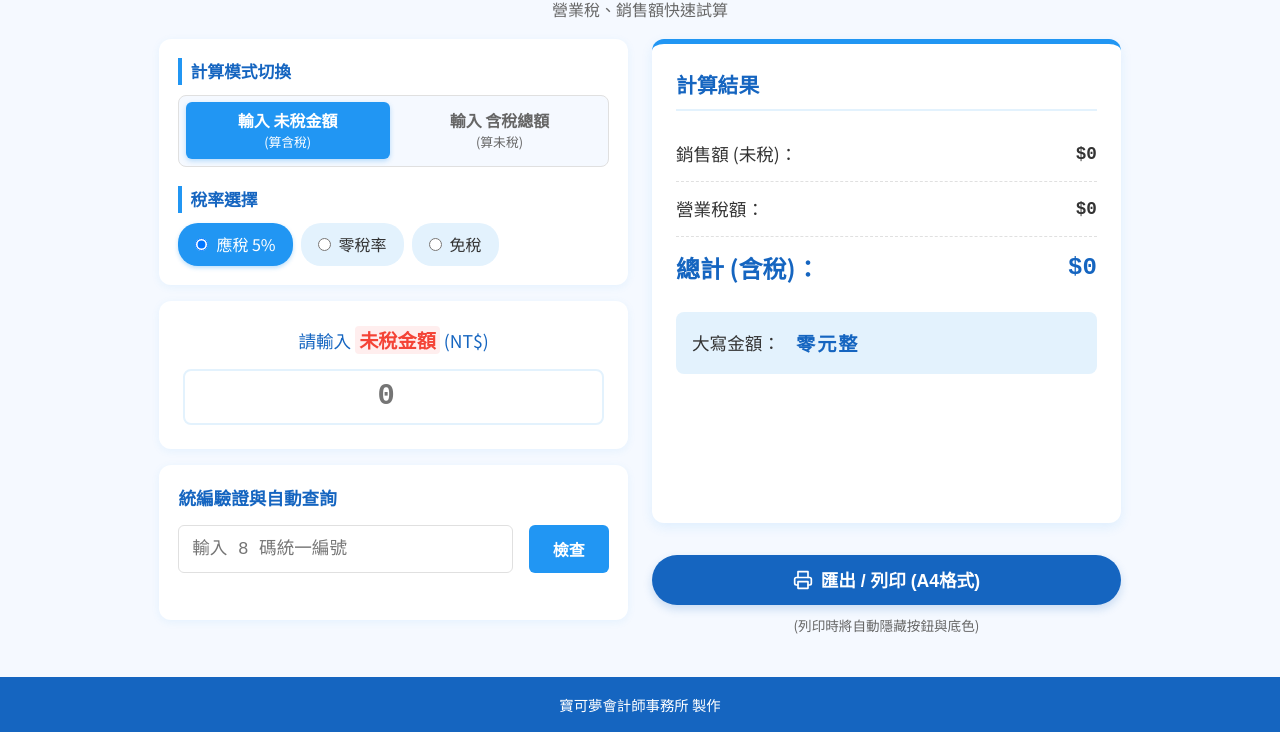
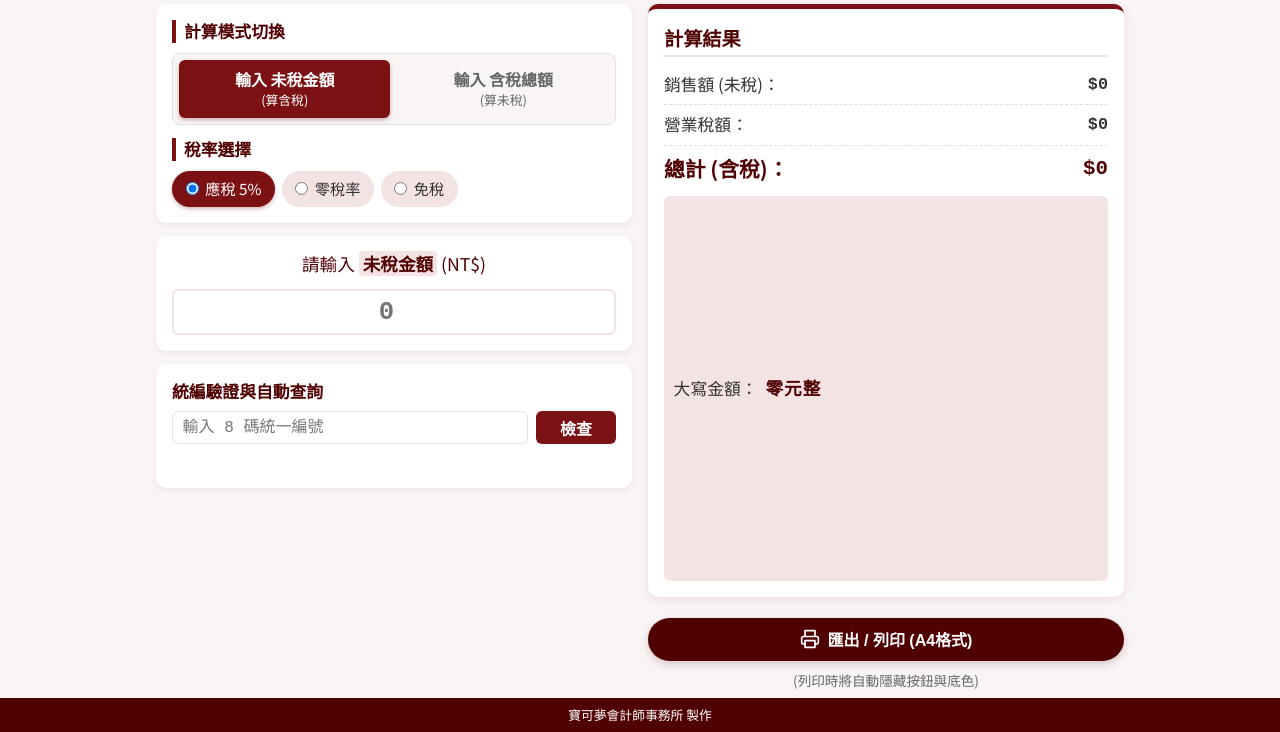
Before and after one commit to amy52608-svg/invoice-calculator, a plain HTML site: page index.html in a window 1280 px wide. Shown: the part 68-800 px from the top of the page. Drawn offline with Linux system fonts and the light colour scheme.

Commit message:
style: apply college burgundy theme and compact layout

```diff
--- a/style.css
+++ b/style.css
@@ -1,16 +1,17 @@
 :root {
-    --primary-color: #2196F3;
-    --primary-dark: #1565C0;
-    --primary-light: #E3F2FD;
-    --secondary-color: #bbdefb;
+    --primary-color: #7B1113;
+    /* College Burgundy */
+    --primary-dark: #500000;
+    --primary-light: #F4E3E3;
+    --secondary-color: #E2C0C0;
     --text-main: #333333;
     --text-muted: #666666;
-    --bg-page: #F5F9FF;
+    --bg-page: #FAF5F5;
     --bg-card: #FFFFFF;
     --border-color: #E0E0E0;
-    --success: #4CAF50;
-    --error: #F44336;
-    --warning: #FF9800;
+    --success: #388E3C;
+    --error: #D32F2F;
+    --warning: #F57C00;
 }
 
 * {
@@ -23,7 +24,7 @@ body {
     font-family: 'Noto Sans TC', sans-serif;
     background-color: var(--bg-page);
     color: var(--text-main);
-    line-height: 1.6;
+    line-height: 1.4;
     display: flex;
     flex-direction: column;
     min-height: 100vh;
@@ -31,8 +32,9 @@ body {
 
 .container {
     max-width: 1000px;
-    margin: 1rem auto;
-    padding: 0 1.2rem;
+    margin: 0.5rem auto;
+    /* tighter margin */
+    padding: 0 1rem;
     flex: 1;
     width: 100%;
     display: flex;
@@ -41,32 +43,46 @@ body {
 
 header {
     text-align: center;
-    margin-bottom: 1rem;
+    margin-bottom: 0.8rem;
 }
 
 h1 {
     color: var(--primary-dark);
-    font-size: 1.8rem;
-    margin-bottom: 0.2rem;
+    font-size: 1.6rem;
+    margin-bottom: 0.1rem;
 }
 
 .subtitle {
     color: var(--text-muted);
-    font-size: 1rem;
+    font-size: 0.95rem;
 }
 
 /* Main Grid Layout for Desktop */
 .main-content {
     display: flex;
     flex-direction: column;
-    gap: 1.5rem;
+    gap: 1rem;
     flex: 1;
 }
 
 @media (min-width: 768px) {
+    body {
+        height: 100vh;
+        overflow: hidden;
+        /* Prevent scroll on pure desktop view */
+    }
+
+    .container {
+        margin: auto;
+        /* center perfectly vertically if needed, or close to top */
+        max-height: 98vh;
+        /* ensure it fits */
+    }
+
     .main-content {
         flex-direction: row;
         align-items: stretch;
+        padding-bottom: 0.5rem;
     }
 
     .left-panel,
@@ -74,7 +90,7 @@ h1 {
         flex: 1;
         display: flex;
         flex-direction: column;
-        gap: 1rem;
+        gap: 0.8rem;
     }
 }
 
@@ -82,11 +98,12 @@ h1 {
 .controls {
     display: flex;
     flex-direction: column;
-    gap: 1.2rem;
+    gap: 0.8rem;
     background: var(--bg-card);
-    padding: 1.2rem;
-    border-radius: 12px;
-    box-shadow: 0 2px 8px rgba(33, 150, 243, 0.08);
+    padding: 1rem;
+    border-radius: 10px;
+    box-shadow: 0 2px 6px rgba(123, 17, 19, 0.08);
+    /* burgundy shadow */
 }
 
 .control-group {
@@ -143,25 +160,26 @@ h1 {
 .toggle-label input:checked+.toggle-text {
     background: var(--primary-color);
     color: white;
-    box-shadow: 0 2px 5px rgba(33, 150, 243, 0.3);
+    box-shadow: 0 2px 4px rgba(123, 17, 19, 0.3);
 }
 
 .radio-group {
     display: flex;
-    gap: 0.5rem;
+    gap: 0.4rem;
     flex-wrap: wrap;
 }
 
 .radio-label {
     display: flex;
     align-items: center;
-    gap: 0.5rem;
+    gap: 0.4rem;
     cursor: pointer;
     background: var(--primary-light);
-    padding: 0.5rem 1rem;
+    padding: 0.4rem 0.8rem;
     border-radius: 20px;
     border: 1px solid transparent;
     transition: all 0.2s;
+    font-size: 0.95rem;
 }
 
 .radio-label:hover {
@@ -171,15 +189,15 @@ h1 {
 .radio-label:has(input:checked) {
     background: var(--primary-color);
     color: white;
-    box-shadow: 0 2px 4px rgba(33, 150, 243, 0.3);
+    box-shadow: 0 2px 4px rgba(123, 17, 19, 0.3);
 }
 
 /* Input Section */
 .main-input-section {
     background: var(--bg-card);
-    padding: 1.5rem;
-    border-radius: 12px;
-    box-shadow: 0 2px 8px rgba(33, 150, 243, 0.08);
+    padding: 1rem;
+    border-radius: 10px;
+    box-shadow: 0 2px 6px rgba(123, 17, 19, 0.08);
     text-align: center;
 }
 
@@ -191,20 +209,20 @@ h1 {
 }
 
 .input-wrapper label strong {
-    color: var(--error);
-    font-size: 1.2rem;
-    background: #ffeeee;
+    color: var(--primary-dark);
+    font-size: 1.1rem;
+    background: var(--primary-light);
     padding: 0 4px;
     border-radius: 4px;
 }
 
 .input-wrapper input {
     width: 100%;
-    font-size: 1.8rem;
-    padding: 0.6rem;
+    font-size: 1.6rem;
+    padding: 0.4rem;
     text-align: center;
     border: 2px solid var(--primary-light);
-    border-radius: 8px;
+    border-radius: 6px;
     color: var(--text-main);
     transition: border-color 0.3s;
     font-family: monospace;
@@ -214,43 +232,45 @@ h1 {
 .input-wrapper input:focus {
     outline: none;
     border-color: var(--primary-color);
-    box-shadow: 0 0 0 3px var(--primary-light);
+    box-shadow: 0 0 0 3px var(--secondary-color);
 }
 
 /* Results Card */
 .results-card {
     background: var(--bg-card);
-    padding: 1.5rem;
-    border-radius: 12px;
-    box-shadow: 0 4px 12px rgba(33, 150, 243, 0.1);
+    padding: 1rem;
+    border-radius: 10px;
+    box-shadow: 0 3px 10px rgba(123, 17, 19, 0.1);
     border-top: 5px solid var(--primary-color);
     flex: 1;
     /* Stretch in flex layout */
+    display: flex;
+    flex-direction: column;
 }
 
 .results-card h2 {
     color: var(--primary-dark);
-    margin-bottom: 1rem;
+    margin-bottom: 0.5rem;
     border-bottom: 2px solid var(--primary-light);
-    padding-bottom: 0.5rem;
-    font-size: 1.3rem;
+    padding-bottom: 0.2rem;
+    font-size: 1.2rem;
 }
 
 .result-row {
     display: flex;
     justify-content: space-between;
     align-items: center;
-    padding: 0.8rem 0;
+    padding: 0.5rem 0;
     border-bottom: 1px dashed var(--border-color);
-    font-size: 1.1rem;
+    font-size: 1.05rem;
 }
 
 .result-row.total {
-    font-size: 1.5rem;
+    font-size: 1.3rem;
     font-weight: 700;
     color: var(--primary-dark);
     border-bottom: none;
-    padding-bottom: 0.5rem;
+    padding-bottom: 0.3rem;
 }
 
 .result-value {
@@ -260,44 +280,47 @@ h1 {
 
 .uppercase-row {
     background: var(--primary-light);
-    padding: 1rem;
-    border-radius: 8px;
+    padding: 0.6rem;
+    border-radius: 6px;
     justify-content: flex-start;
-    gap: 1rem;
-    margin-top: 1rem;
+    gap: 0.5rem;
+    margin-top: 0.5rem;
     border: none;
+    flex: 1;
+    /* Ensure card is filled dynamically */
 }
 
 .uppercase-text {
     font-weight: 700;
     color: var(--primary-dark);
-    letter-spacing: 2px;
-    font-size: 1.2rem;
+    letter-spacing: 1px;
+    font-size: 1.1rem;
 }
 
 /* Tax ID Tool */
 .tools-section {
     background: var(--bg-card);
-    padding: 1.2rem;
-    border-radius: 12px;
-    box-shadow: 0 2px 8px rgba(33, 150, 243, 0.08);
+    padding: 1rem;
+    border-radius: 10px;
+    box-shadow: 0 2px 6px rgba(123, 17, 19, 0.08);
+    /* burgundy shadow */
 }
 
 .tools-section h3 {
     color: var(--primary-dark);
-    margin-bottom: 0.8rem;
-    font-size: 1.1rem;
+    margin-bottom: 0.5rem;
+    font-size: 1.05rem;
 }
 
 .tax-id-input-group {
     display: flex;
-    gap: 1rem;
+    gap: 0.5rem;
 }
 
 .tax-id-input-group input {
     flex: 1;
-    padding: 0.8rem;
-    font-size: 1.1rem;
+    padding: 0.4rem 0.6rem;
+    font-size: 1rem;
     border: 1px solid var(--border-color);
     border-radius: 6px;
     font-family: monospace;
@@ -343,12 +366,13 @@ h1 {
 }
 
 .company-display {
-    margin-top: 1rem;
-    padding: 1rem;
+    margin-top: 0.5rem;
+    padding: 0.5rem;
     background: var(--bg-page);
     border-radius: 6px;
     border-left: 4px solid var(--primary-color);
     display: none;
+    font-size: 0.9rem;
 }
 
 .company-display.active {
@@ -358,7 +382,7 @@ h1 {
 /* Actions */
 .actions {
     text-align: center;
-    margin-top: 1rem;
+    margin-top: 0.5rem;
 }
 
 .btn-primary {
@@ -368,31 +392,30 @@ h1 {
     gap: 0.5rem;
     background: var(--primary-dark);
     color: white;
-    padding: 0.8rem 1.5rem;
+    padding: 0.6rem 1.2rem;
     border: none;
     border-radius: 30px;
-    font-size: 1.1rem;
+    font-size: 1rem;
     font-weight: 700;
     cursor: pointer;
-    box-shadow: 0 4px 10px rgba(21, 101, 192, 0.2);
+    box-shadow: 0 3px 8px rgba(80, 0, 0, 0.2);
     transition: all 0.2s;
     width: 100%;
 }
 
 .btn-primary:hover {
     transform: translateY(-2px);
-    box-shadow: 0 6px 15px rgba(21, 101, 192, 0.4);
-    background: #0d47a1;
+    box-shadow: 0 5px 12px rgba(80, 0, 0, 0.3);
+    background: var(--primary-color);
 }
 
 /* Footer */
 footer {
     text-align: center;
-    padding: 1rem;
+    padding: 0.5rem;
     background: var(--primary-dark);
     color: white;
-    margin-top: 1.5rem;
-    font-size: 0.9rem;
+    font-size: 0.8rem;
 }
 
 /* Print Styles optimized for A4 */
```
